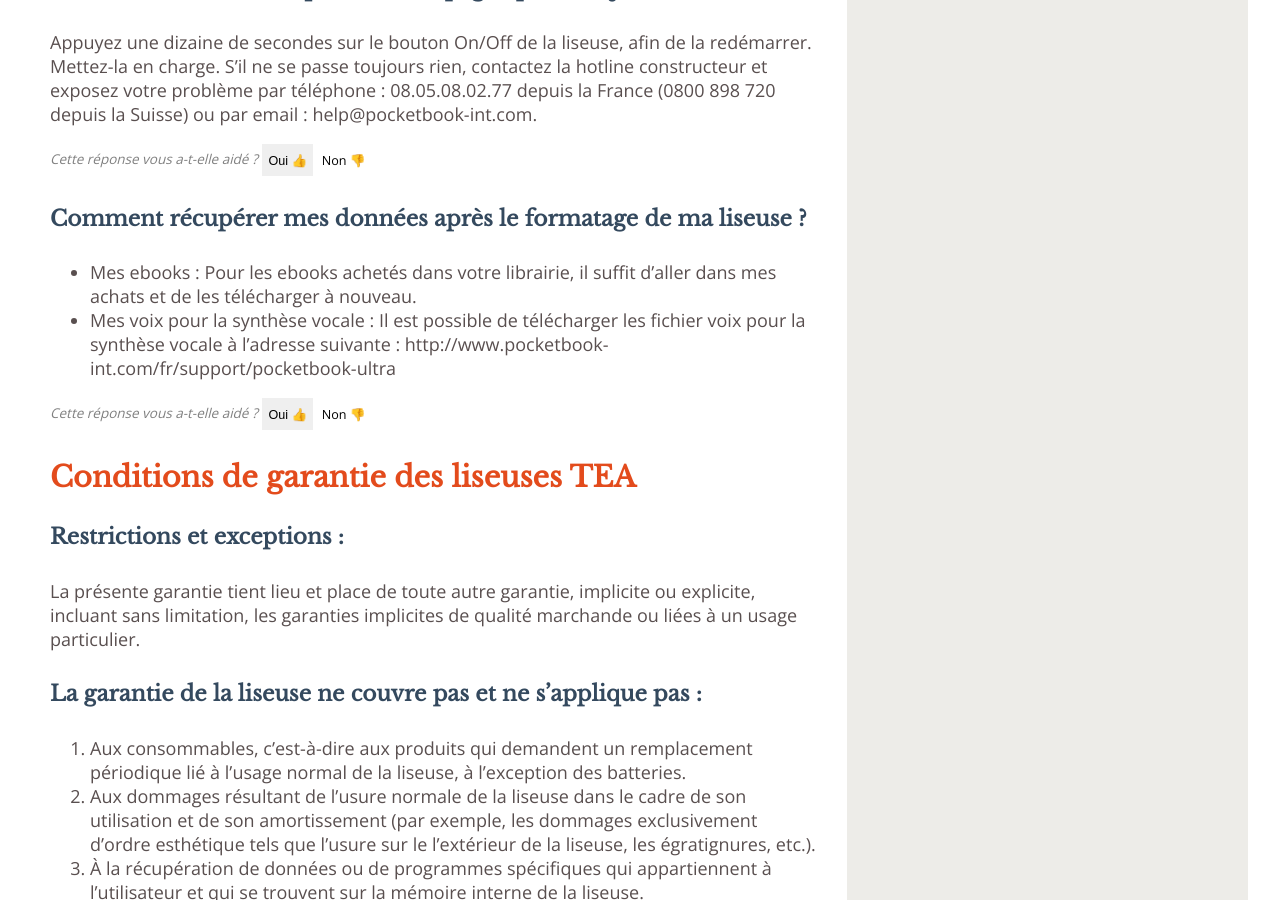
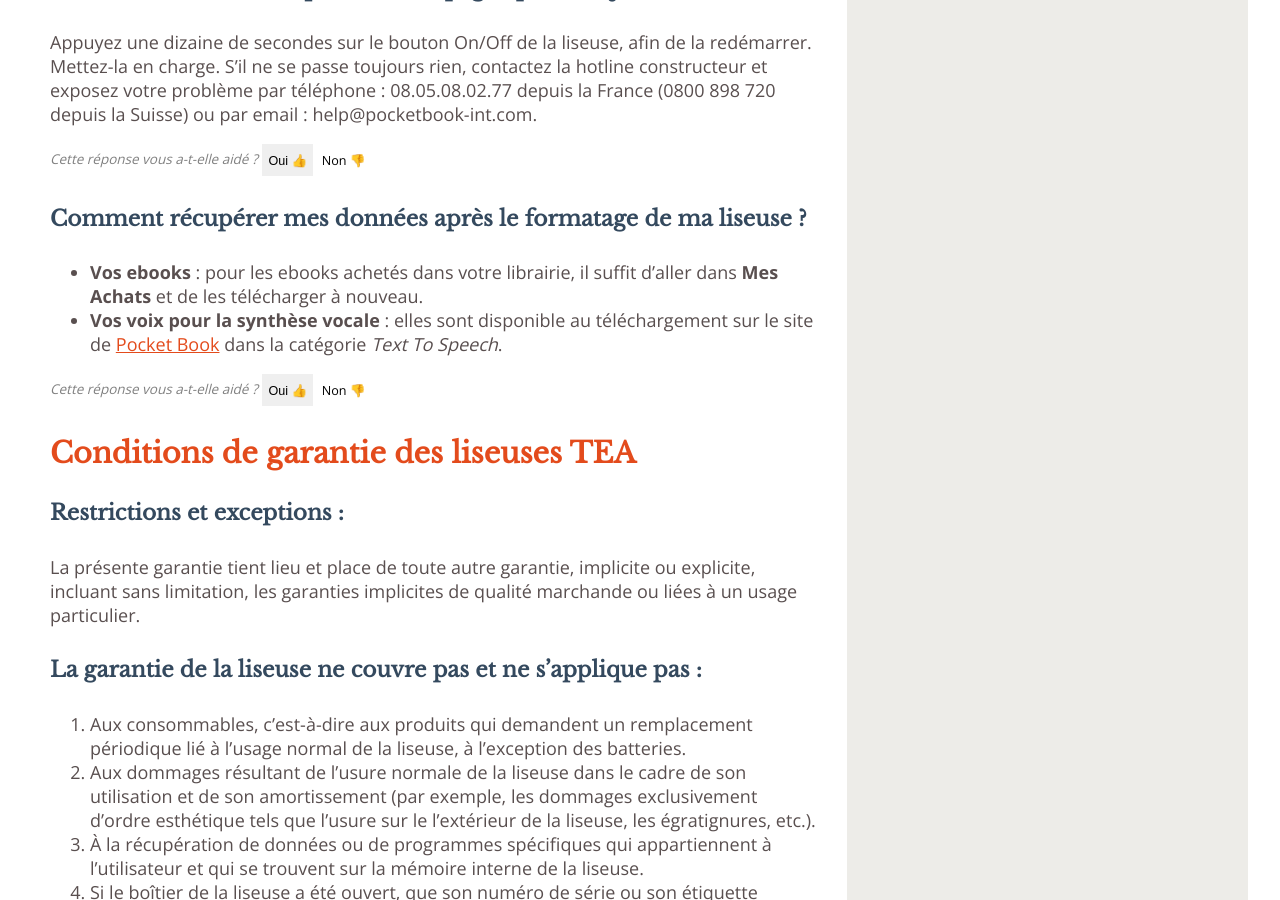
Before and after one commit to TEA-ebook/help-center, a Jekyll site: the page built from _pages/FAQ-liseuse.md, in a window 1280 px wide and 900 px high, scrolled down 6400 px. Built offline with Jekyll 4.4.1, drawn with Linux system fonts in a browser that asks for light colours.

Commit message:
Format text and link

```diff
--- a/_pages/FAQ-liseuse.md
+++ b/_pages/FAQ-liseuse.md
@@ -294,8 +294,8 @@ S'il ne se passe toujours rien, contactez la hotline constructeur et exposez vot
 
 #### Comment récupérer mes données après le formatage de ma liseuse ?
 
-* Mes ebooks : Pour les ebooks achetés dans votre librairie, il suffit d'aller dans mes achats et de les télécharger à nouveau.
-* Mes voix pour la synthèse vocale : Il est possible de télécharger les fichier voix pour la synthèse vocale à l'adresse suivante : http://www.pocketbook-int.com/fr/support/pocketbook-ultra
+* __Vos ebooks__ : pour les ebooks achetés dans votre librairie, il suffit d'aller dans __Mes Achats__ et de les télécharger à nouveau.
+* __Vos voix pour la synthèse vocale__ : elles sont disponible au téléchargement sur le site de [Pocket Book](http://www.pocketbook-int.com/fr/support/pocketbook-ultra) dans la catégorie _Text To Speech_.
 
 {% include feedback-button.html question="Comment récupérer mes données après le formatage de ma liseuse ?" %}
 
```
